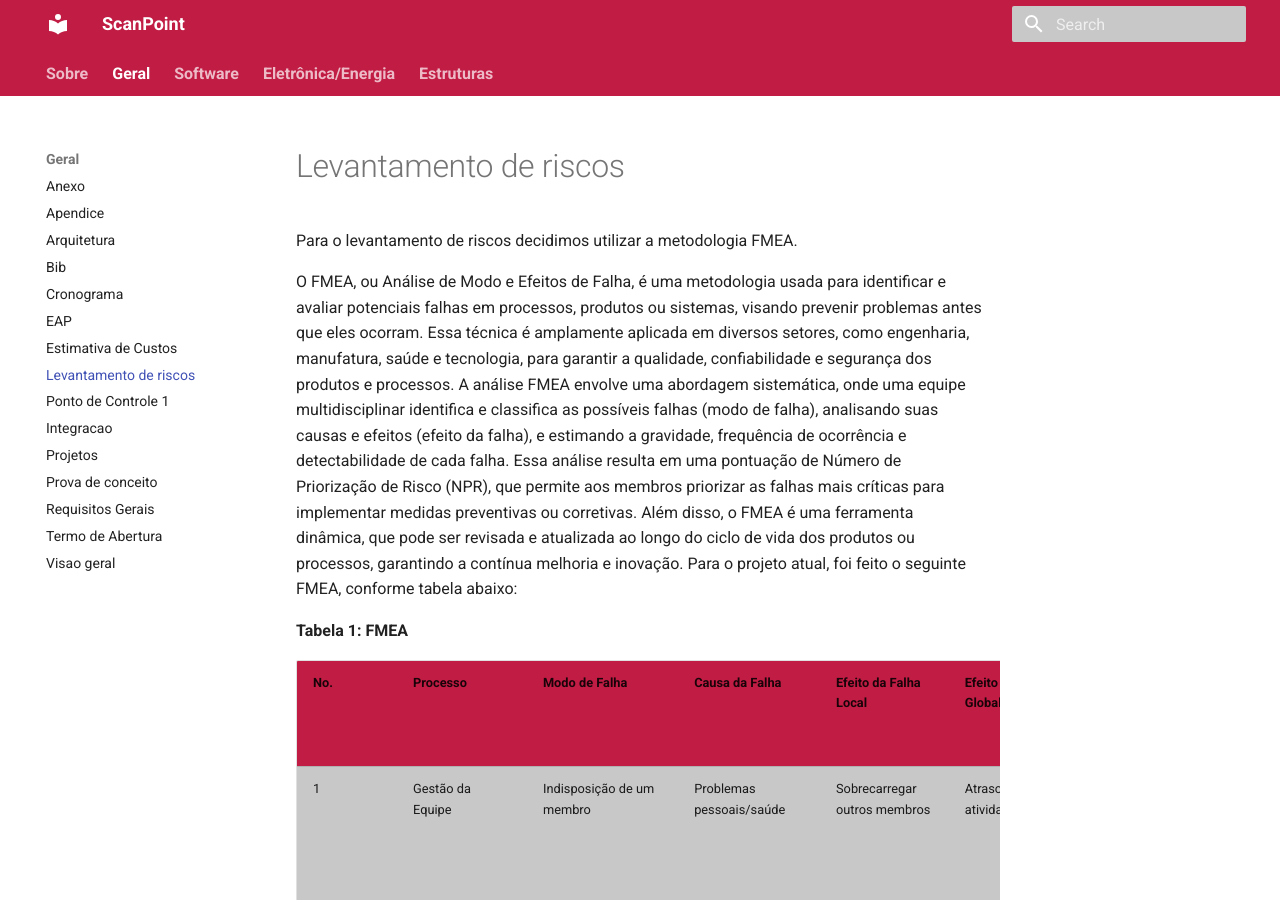
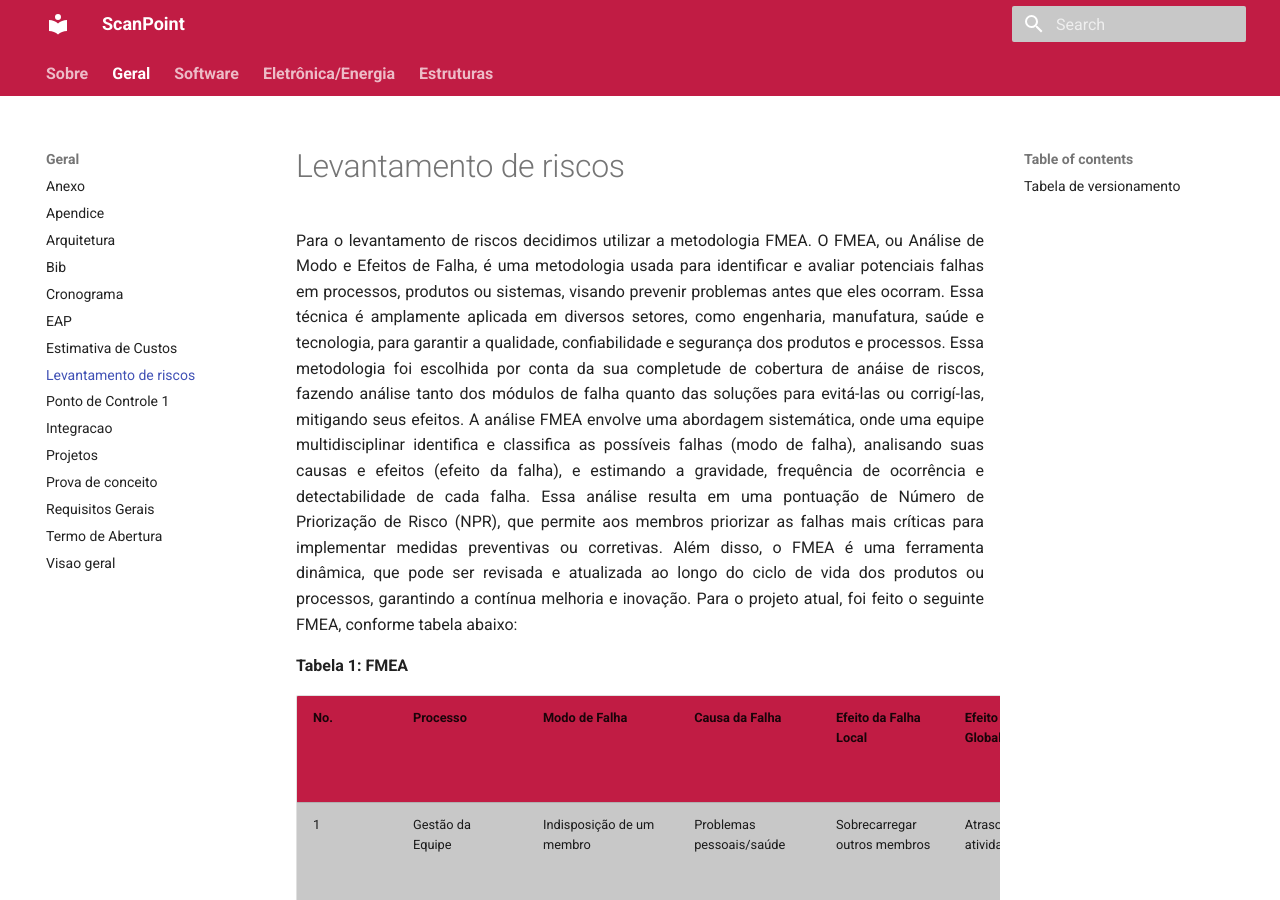
Before and after one commit to Calcioft/ScanPoint, an MkDocs documentation site: the page built from docs/geral/FMEA.md, in a window 1280 px wide and 900 px high. Built offline with MkDocs 1.6.1 and Material for MkDocs 9.7.7, drawn with Linux system fonts in a browser that asks for light colours; some of the changed text lies outside the part shown.

Commit message:
correção de formatação do arquivo de riscos

```diff
--- a/docs/geral/FMEA.md
+++ b/docs/geral/FMEA.md
@@ -1,12 +1,14 @@
 # Levantamento de riscos
 
+<p style="text-align:justify;">
 Para o levantamento de riscos decidimos utilizar a metodologia FMEA.
 
-O FMEA, ou Análise de Modo e Efeitos de Falha, é uma metodologia usada para identificar e avaliar potenciais falhas em processos, produtos ou sistemas, visando prevenir problemas antes que eles ocorram. Essa técnica é amplamente aplicada em diversos setores, como engenharia, manufatura, saúde e tecnologia, para garantir a qualidade, confiabilidade e segurança dos produtos e processos.
+O FMEA, ou Análise de Modo e Efeitos de Falha, é uma metodologia usada para identificar e avaliar potenciais falhas em processos, produtos ou sistemas, visando prevenir problemas antes que eles ocorram. Essa técnica é amplamente aplicada em diversos setores, como engenharia, manufatura, saúde e tecnologia, para garantir a qualidade, confiabilidade e segurança dos produtos e processos. Essa metodologia foi escolhida por conta da sua completude de cobertura de anáise de riscos, fazendo análise tanto dos módulos de falha quanto das soluções para evitá-las ou corrigí-las, mitigando seus efeitos.
 A análise FMEA envolve uma abordagem sistemática, onde uma equipe multidisciplinar identifica e classifica as possíveis falhas (modo de falha), analisando suas causas e efeitos (efeito da falha), e estimando a gravidade, frequência de ocorrência e detectabilidade de cada falha. Essa análise resulta em uma pontuação de Número de Priorização de Risco (NPR), que permite aos membros priorizar as falhas mais críticas para implementar medidas preventivas ou corretivas.
 Além disso, o FMEA é uma ferramenta dinâmica, que pode ser revisada e atualizada ao longo do ciclo de vida dos produtos ou processos, garantindo a contínua melhoria e inovação.
 Para o projeto atual, foi feito o seguinte FMEA, conforme tabela abaixo:
 
+</p>
 **Tabela 1: FMEA**
 
 | No. | Processo                             | Modo de Falha                                              | Causa da Falha                                         | Efeito da Falha Local                                                | Efeito da Falha Global                       | Severidade | Ocorrência | Detecção | Número de Priorização de Risco (NPR) | Plano de Ação                                                                          | Responsável           | Prevenção                                                                                                                         |
@@ -22,6 +24,8 @@
 | 9   | Desenvolvimento de software          | Drivers incompatíveis                                      | Softwares não compatíveis na mesma plataforma          | Impossibilidade de fazer o desenvolvimento                           | Atraso na entrega do projeto                 | 3          | 2          | 2        | 12                                   | Encontrar novos drivers que consigam trabalhar juntos                                  | Software              | Comunicação prévia nas reuniões e/ou grupo de conversa                                                                            |
 | 10  | Desenvolvimento de software          | Bugs incorrigíveis                                         | Plataforma ou bibliotecas com erros incorrigíveis      | Atraso no progresso de desenvolvimento                               | Atraso e/ou não entrega do projeto           | 3          | 1          | 1        | 3                                    | Encontrar formas de contornar os erros, seja por código ou substituição de bibliotecas | Software              | Testes de build da aplicação                                                                                                      |
 | 11  | Integração do software com o sistema | Falhas de comunicação dos módulos de software e eletrônica | Conexões ou protocolos                                 | Atraso na Montagem do produto                                        | Atraso e/ou não entrega do projeto           | 5          | 1          | 4        | 20                                   | Fazer uma reunião com os software e de eletrônica para sanar as dificuldades           | Software e eletrônica | Micro testes de integração                                                                                                        |
+
+<font size="2"><p style="text-align: center">Fonte: Tabela Custos - Autoria Própria.</p></font>
 
 Legenda:
 
@@ -46,4 +50,13 @@
     - 4: Severidade alta com alta insatisfação
     - 5: Severidade muito alta: risco potencial de segurança e problemas graves de não conformidades
 
+<p style="text-align:justify;">
 Ao analisar os resultados, destacam-se os problemas identificados com os maiores Números de Priorização de Risco: a falha de comunicação dos módulos de software e eletrônica, classificada com um risco de 20; seguida pela ausência de um membro devido a questões pessoais ou de saúde, com um risco de 12; e, por fim, os desafios apresentados pelos drivers incompatíveis, também com um risco de 12. Esses achados ressaltam a importância de direcionar esforços para mitigar tais questões, visando garantir o sucesso e a eficiência do projeto.
+</p>
+
+## Tabela de versionamento
+
+| Versão| Data | Descrição | Responsável|
+|-------|------|-----------|------------|
+| 1.0 | 13/04/2024 | Criação da tabela de riscos | Diogo Soares, Ciro Costa, Lucas Pantoja  |
+| 1.1 | 03/05/2024 | Correção formatação | Artur de Sousa |
```
